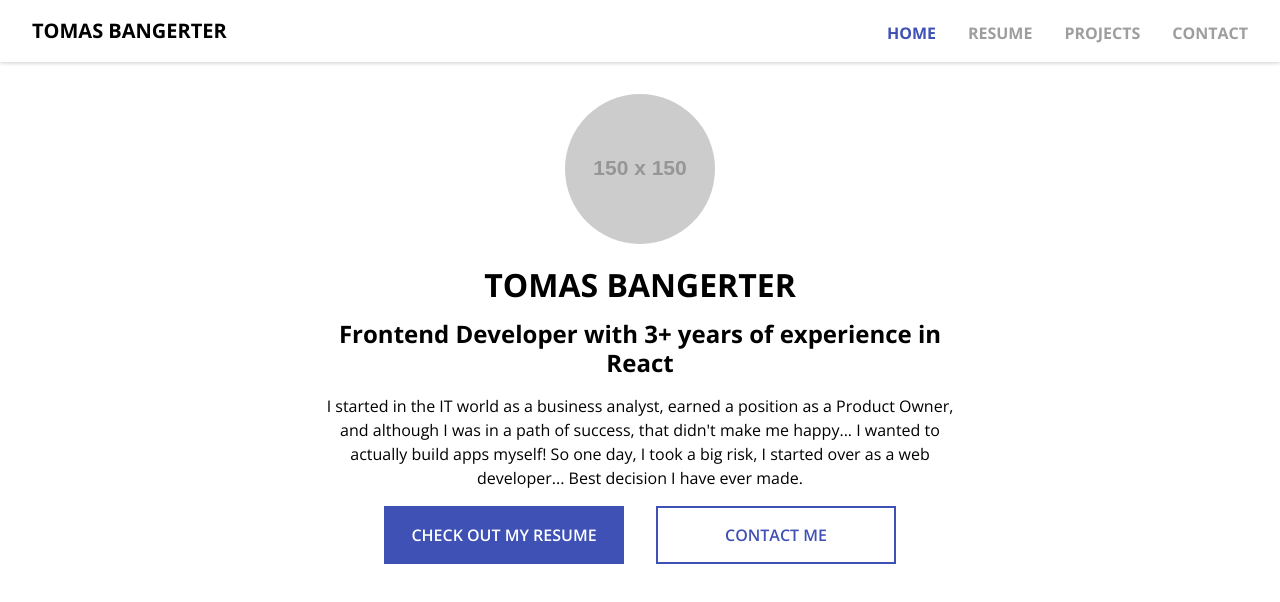
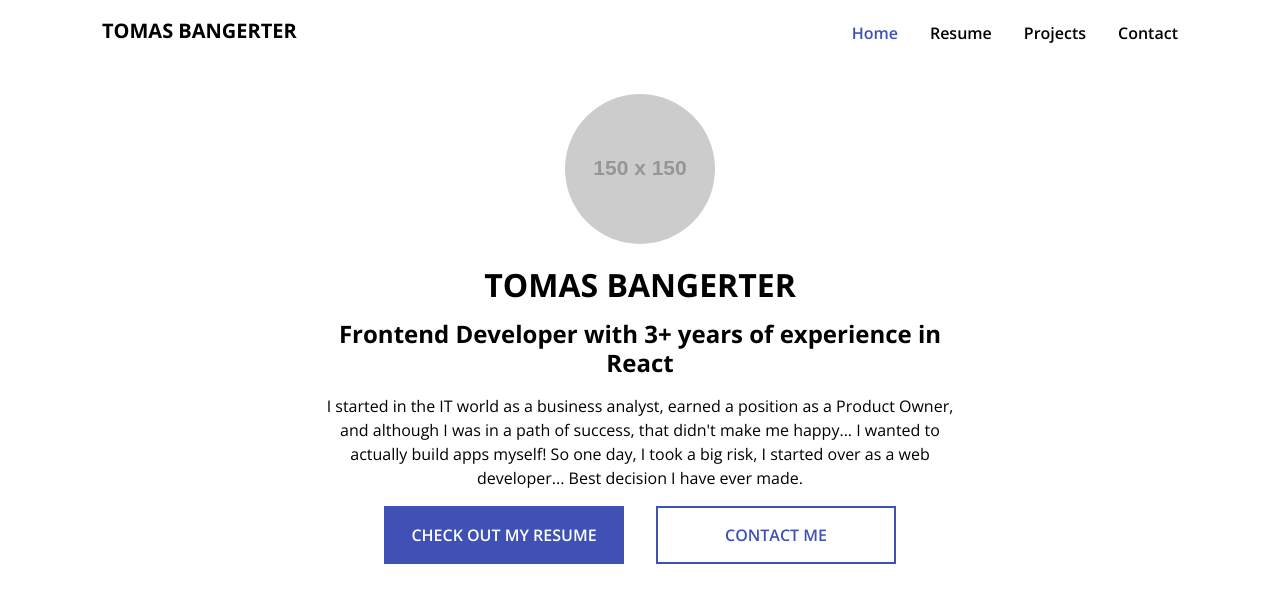
Before and after one commit to tommynueve/personal-website, a Next.js app: page / in a window 1280 px wide. Shown: the top 602 px of the page. Built offline with nearby package versions, Linux system fonts and the light colour scheme.

Commit message:
Added a max-width to the layout. Changed the desktop navbar style to simplify it by removing the shadow and uppercase text, and changing the text color to black.

```diff
--- a/components/navbar/MenuLinkItem.module.scss
+++ b/components/navbar/MenuLinkItem.module.scss
@@ -1,4 +1,5 @@
 @use '@styles/colors';
+@use '@styles/mixins';
 
 .link {
   display: flex;
@@ -7,6 +8,10 @@
   font-size: 0.875rem;
   color: colors.$grey;
   margin-top: 0.3rem;
+
+  @include mixins.mq(sm) {
+    color: colors.$black;
+  }
 
   svg {
     fill: colors.$grey;
--- a/components/navbar/Navbar.module.scss
+++ b/components/navbar/Navbar.module.scss
@@ -24,9 +24,7 @@
 }
 
 .top-nav {
-  font-weight: 700;
-  text-transform: uppercase;
-  font-size: 1.5rem;
+  font-weight: 600;
   display: none;
   @include mixins.mq(sm) {
     display: block;
--- a/sections/layout/Header.module.scss
+++ b/sections/layout/Header.module.scss
@@ -9,11 +9,12 @@
 
 .header {
   padding: 0.75rem 1rem;
-  @include mixins.mq(sm) {
-    padding: 1rem 2rem;
-  }
   box-shadow: 0 1px 4px 0 rgb(0 0 0 / 20%);
   display: flex;
   justify-content: space-between;
   align-items: center;
+  @include mixins.mq(sm) {
+    padding: 1rem 2rem;
+    box-shadow: none;
+  }
 }
--- a/sections/layout/Layout.module.scss
+++ b/sections/layout/Layout.module.scss
@@ -1,4 +1,6 @@
 .layout {
+  max-width: 1140px;
+  margin: 0 auto;
   main {
     padding: 2rem 1rem 5rem 1rem;
   }
```
